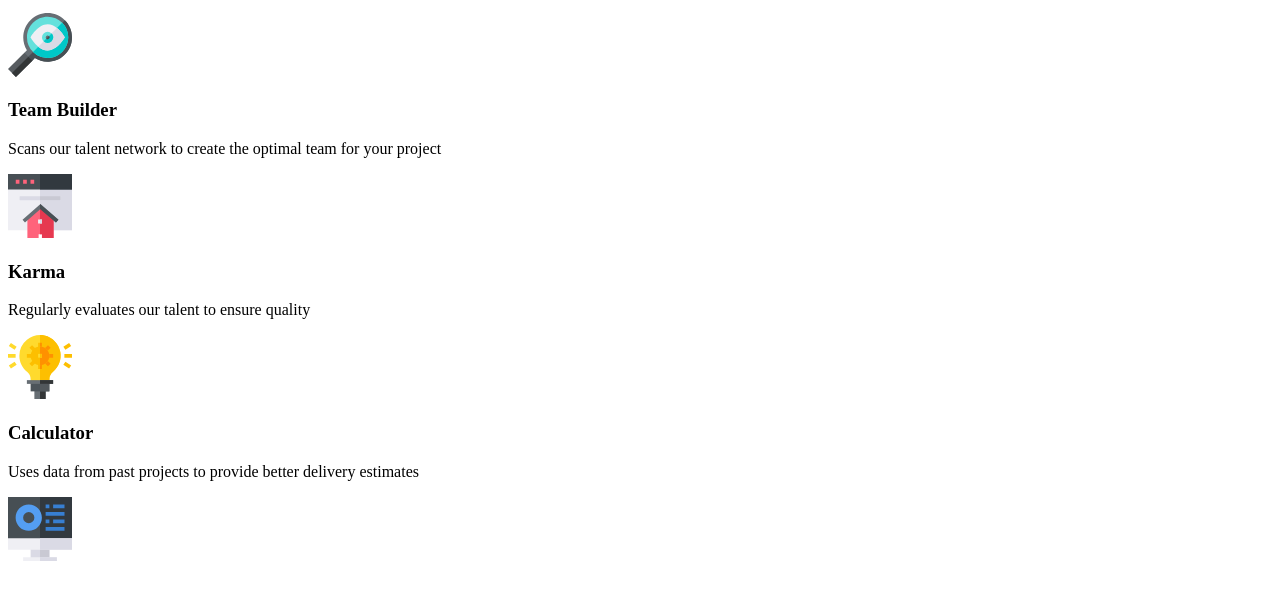
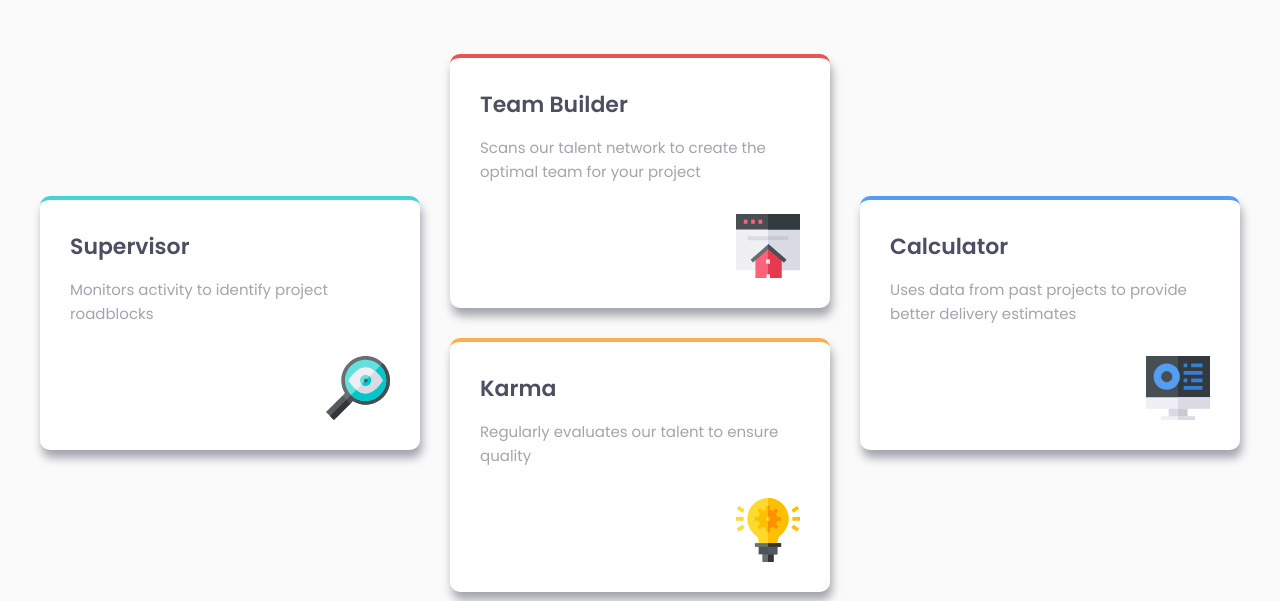
Before and after one commit to Glory-Dev/Frontend-Mentor-Four-card-feature-section, a plain HTML site: page index.html in a window 1280 px wide. Shown: the part 199-800 px from the top of the page. Drawn offline with Linux system fonts and the light colour scheme.

Commit message:
Add files via upload

```diff
--- a/index.html
+++ b/index.html
@@ -10,7 +10,7 @@
       href="./images/favicon-32x32.png"
     />
     <title>Frontend Mentor | Four card feature section</title>
-    <link rel="stylesheet" href="main.css" />
+    <link rel="stylesheet" href="style/main.css" />
   </head>
   <body>
     <div class="container">
--- /dev/null
+++ b/style/_global-rules.scss
@@ -0,0 +1,28 @@
+@import url("https://fonts.googleapis.com/css2?family=Poppins:wght@200;400;600&display=swap");
+* {
+  box-sizing: border-box;
+}
+:root {
+  --red: hsl(0, 78%, 62%);
+  --cyan: hsl(180, 62%, 55%);
+  --blue: hsl(212, 86%, 64%);
+  --orange: hsl(34, 97%, 64%);
+  --main-bg: hsl(0, 0%, 98%);
+  --head-color: hsl(234, 12%, 34%);
+  --grayish-blue: hsl(229, 6%, 66%);
+}
+body {
+  margin: 0;
+  font: {
+    size: 15px;
+    family: "Poppins", sans-serif;
+  }
+  background-color: var(--main-bg);
+}
+p {
+  line-height: 1.6;
+  color: var(--grayish-blue);
+}
+h3 {
+  color: var(--head-color);
+}
--- /dev/null
+++ b/style/main.scss
@@ -0,0 +1,91 @@
+// Import Global Rules
+@import "global-rules";
+// Media Queries
+$mobile: "max-width: 575px";
+$desktop: "min-width: 576px";
+
+.container {
+  padding: 35px 40px 0;
+  @media ($mobile) {
+    padding-bottom: 35px;
+  }
+
+  > .head {
+    text-align: center;
+    @media ($desktop) {
+      margin: 0 auto;
+      max-width: 500px;
+    }
+
+    h3 {
+      margin: 0;
+      font-size: 24px;
+      @media ($desktop) {
+        font-size: 30px;
+      }
+
+      &:first-child {
+        font-weight: 200;
+      }
+    }
+  }
+  > .content {
+    width: 1200px;
+    max-width: 100%;
+    margin: 65px auto 0;
+    display: flex;
+    align-items: center;
+    justify-content: center;
+
+    > .cards {
+      display: flex;
+      align-items: center;
+      gap: 30px;
+      @media ($mobile) {
+        flex-direction: column;
+      }
+
+      > .card-holder {
+        display: grid;
+        gap: 30px;
+        width: 100%;
+
+        .card {
+          padding: 30px;
+          border-radius: 10px;
+          background-color: #fff;
+          border-top: 4px solid red;
+          box-shadow: 2px 8px 10px var(--grayish-blue);
+          // Colors
+          &.super {
+            border-top-color: var(--cyan);
+          }
+          &.team {
+            border-top-color: var(--red);
+          }
+          &.karma {
+            border-top-color: var(--orange);
+          }
+          &.calc {
+            border-top-color: var(--blue);
+          }
+
+          > h3 {
+            font-size: 22px;
+            margin: 0 0 15px;
+          }
+          > p {
+            @media ($mobile) {
+              font-size: 13px;
+            }
+          }
+          > img {
+            display: block;
+            margin-top: 30px;
+            margin-left: auto;
+          }
+        }
+      }
+    }
+  }
+}
```
Also changed, not shown: style/main.css (added), 2 other files.
